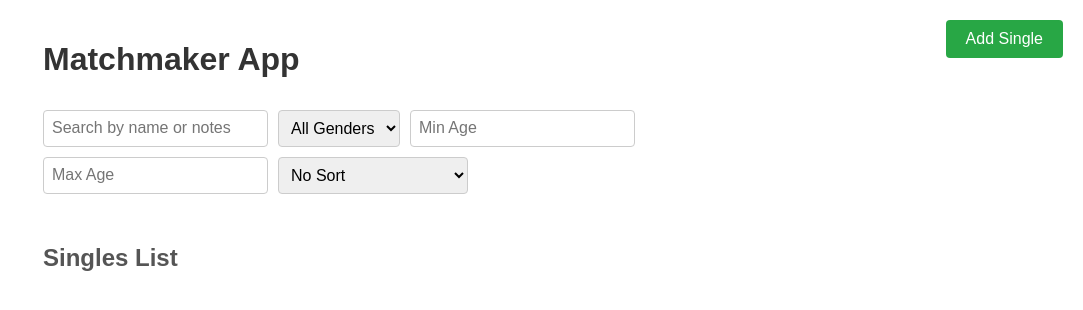
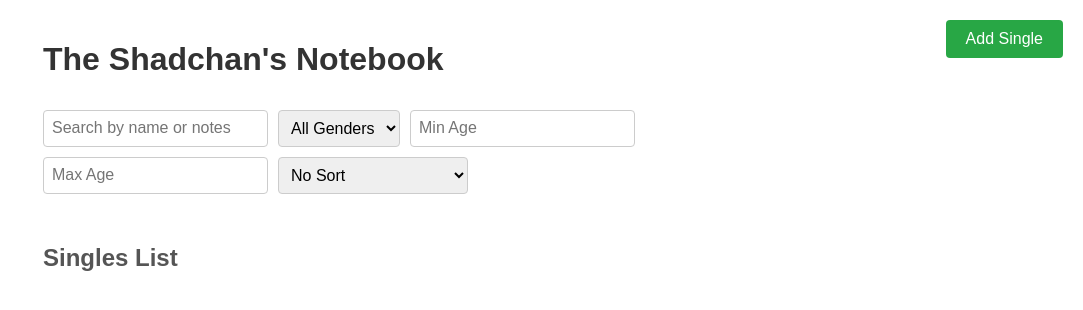
Before and after one commit to jattias96/matchmaker-app, a React (Create React App) app: page / in a window 1280 px wide. Shown: the top 310 px of the page, without its empty margins (197-1280 px from the left). Built offline with nearby package versions, Linux system fonts and the light colour scheme.

Commit message:
Updated gender options, app title, and browser tab title

```diff
--- a/public/index.html
+++ b/public/index.html
@@ -24,7 +24,7 @@
       work correctly both with client-side routing and a non-root public URL.
       Learn how to configure a non-root public URL by running `npm run build`.
     -->
-    <title>React App</title>
+    <title>The Shadchan's Notebook</title>
   </head>
   <body>
     <noscript>You need to enable JavaScript to run this app.</noscript>
--- a/src/App.tsx
+++ b/src/App.tsx
@@ -37,7 +37,7 @@ const HomePage: React.FC<{ singles: Single[]; onDelete: (id: number) => void }>
 
   return (
     <div className="App">
-      <h1>Matchmaker App</h1>
+      <h1>The Shadchan's Notebook</h1>
       <Link to="/add" className="add-button">Add Single</Link>
       <div>
         <input
@@ -50,7 +50,6 @@ const HomePage: React.FC<{ singles: Single[]; onDelete: (id: number) => void }>
           <option value="">All Genders</option>
           <option value="Male">Male</option>
           <option value="Female">Female</option>
-          <option value="Other">Other</option>
         </select>
         <input
           type="number"
@@ -125,7 +124,7 @@ const AddSinglePage: React.FC<{ onAdd: (single: Single) => void }> = ({ onAdd })
 
   return (
     <div className="App">
-      <h1>Add a New Single</h1>
+      <h1>The Shadchan's Notebook</h1>
       <form onSubmit={handleSubmit}>
         <input type="text" placeholder="Name" value={name} onChange={(e) => setName(e.target.value)} />
         <input type="text" placeholder="Occupation" value={occupation} onChange={(e) => setOccupation(e.target.value)} />
@@ -139,7 +138,6 @@ const AddSinglePage: React.FC<{ onAdd: (single: Single) => void }> = ({ onAdd })
           <option value="">Select Gender</option>
           <option value="Male">Male</option>
           <option value="Female">Female</option>
-          <option value="Other">Other</option>
         </select>
         <textarea placeholder="Notes" value={notes} onChange={(e) => setNotes(e.target.value)} />
         <button type="submit">Submit</button>
@@ -184,7 +182,7 @@ const EditSinglePage: React.FC<{ singles: Single[]; onEdit: (updatedSingle: Sing
 
   return (
     <div className="App">
-      <h1>Edit Single</h1>
+      <h1>The Shadchan's Notebook</h1>
       <form onSubmit={handleSubmit}>
         <input type="text" placeholder="Name" value={name} onChange={(e) => setName(e.target.value)} />
         <input type="text" placeholder="Occupation" value={occupation} onChange={(e) => setOccupation(e.target.value)} />
@@ -198,7 +196,6 @@ const EditSinglePage: React.FC<{ singles: Single[]; onEdit: (updatedSingle: Sing
           <option value="">Select Gender</option>
           <option value="Male">Male</option>
           <option value="Female">Female</option>
-          <option value="Other">Other</option>
         </select>
         <textarea placeholder="Notes" value={notes} onChange={(e) => setNotes(e.target.value)} />
         <button type="submit">Save Changes</button>
@@ -211,7 +208,7 @@ const EditSinglePage: React.FC<{ singles: Single[]; onEdit: (updatedSingle: Sing
 const OptionsPage: React.FC = () => {
   return (
     <div className="App">
-      <h1>Single Added!</h1>
+      <h1>The Shadchan's Notebook</h1>
       <Link to="/add">Add Another Single</Link>
       <Link to="/">Return to Home</Link>
     </div>
```
